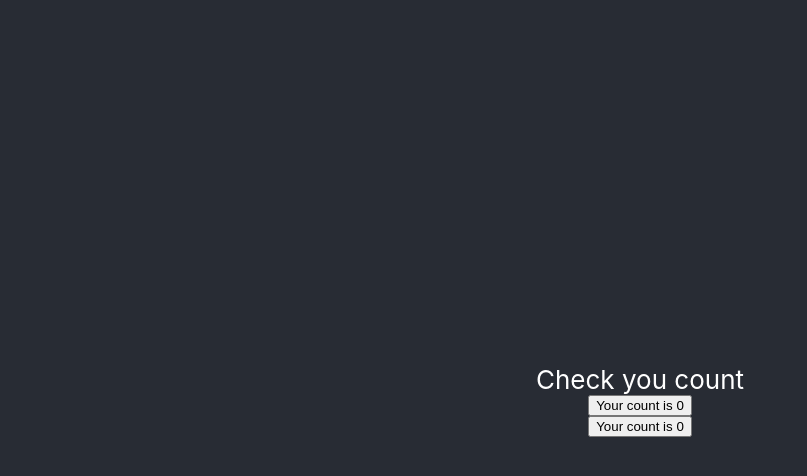
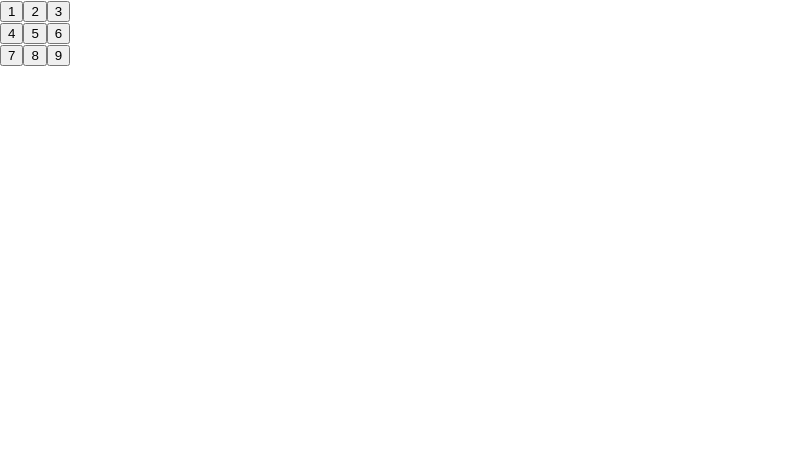
Before and after one commit to shashankKeshava/recap-2023, a React (Create React App) app: page / in a window 1280 px wide. Shown: the top 476 px of the page, without its empty margins (0-807 px from the left). Built offline with nearby package versions, Linux system fonts and the light colour scheme.

Commit message:
feat: board component

```diff
--- a/src/index.js
+++ b/src/index.js
@@ -1,13 +1,14 @@
 import React from 'react';
 import ReactDOM from 'react-dom/client';
 import './index.css';
-import App from './App';
+// import App from './App';
+import TicTacToe from './tictactoe';
 import reportWebVitals from './reportWebVitals';
 
 const root = ReactDOM.createRoot(document.getElementById('root'));
 root.render(
   <React.StrictMode>
-    <App />
+    <TicTacToe />
   </React.StrictMode>
 );
 
--- /dev/null
+++ b/src/tictactoe.js
@@ -0,0 +1,40 @@
+import React from 'react';
+
+function Sqaure({ value }) {
+	function handleClick() {
+		console.log('Clicked!');
+	}
+	return (
+		<button className="square" onClick={handleClick}>
+			{value}
+		</button>
+	);
+}
+
+function Board() {
+	return (
+		<>
+			<div className="board-row">
+				<Sqaure value={1} />
+				<Sqaure value={2} />
+				<Sqaure value={3} />
+			</div>
+			<div className="board-row">
+				<Sqaure value={4} />
+				<Sqaure value={5} />
+				<Sqaure value={6} />
+			</div>
+			<div className="board-row">
+				<Sqaure value={7} />
+				<Sqaure value={8} />
+				<Sqaure value={9} />
+			</div>
+		</>
+	);
+}
+
+function TicTacToe() {
+	return <Board />;
+}
+
+export default TicTacToe;
```
Also changed, not shown: src/tictactoe.css (added).
